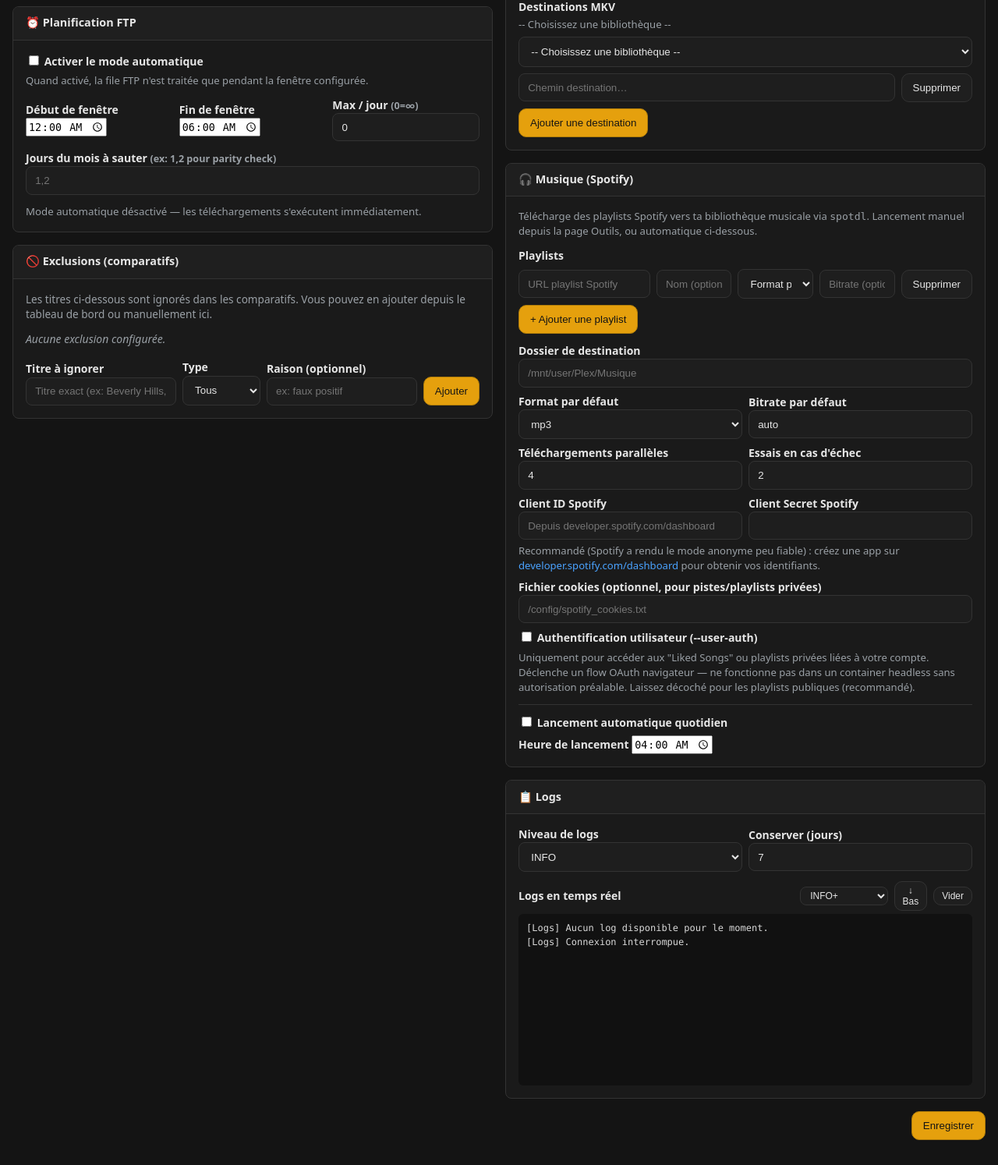
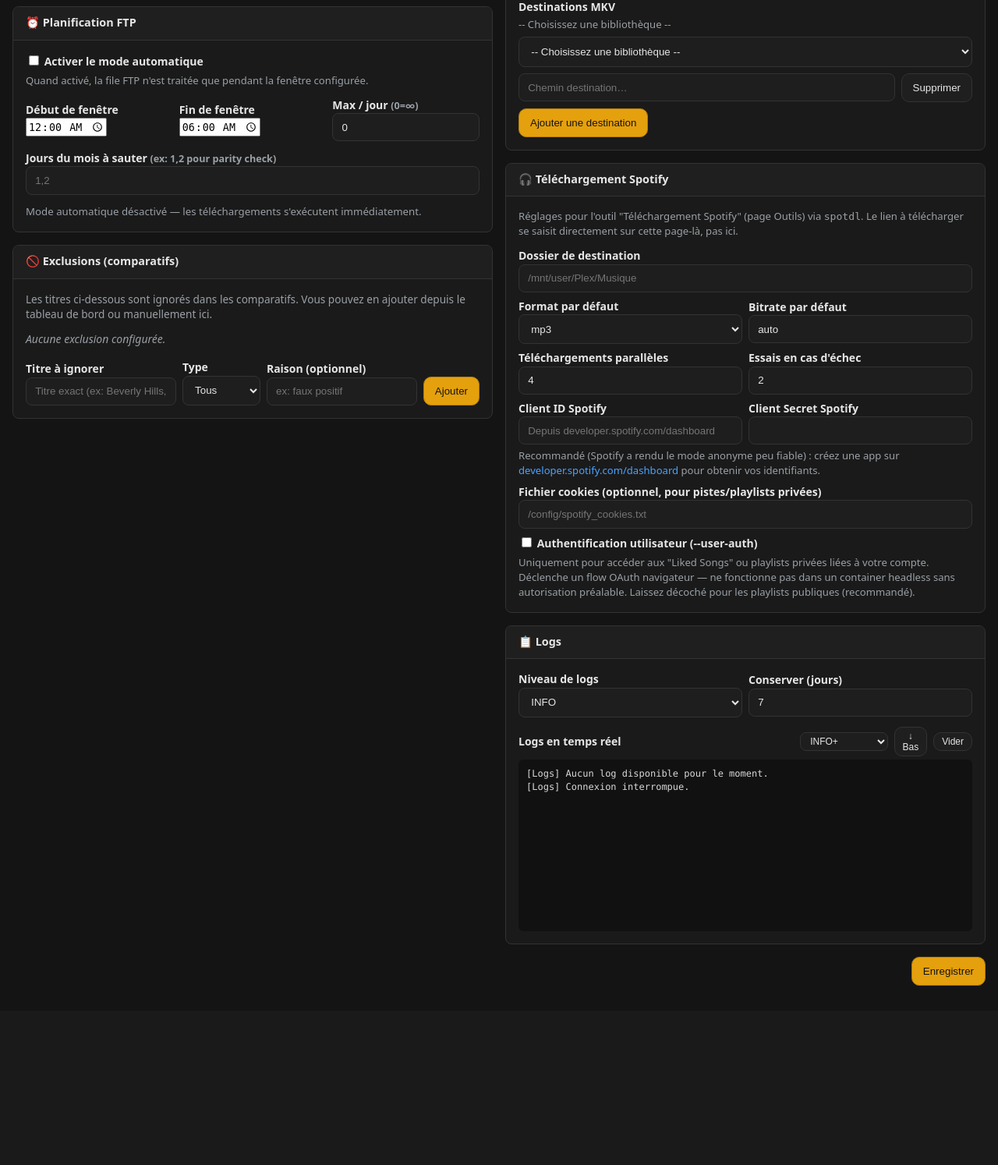
Before and after one commit to MisterK-Qc/plexharvester, a Flask app: page /config in a window 1280 px wide. Shown: the part 1119-2613 px from the top of the page at 78% size. After the commit the page ends 2383 px from the top, so only its background shows below. Run offline with Flask 3, Linux system fonts and the light colour scheme; the visitor is signed in with stand-in values (Sample User, id 1); data that the repository does not hold is empty; parts of the project's set-up code (start-up, migrations or seed data) failed here and were passed over.

Commit message:
refactor(spotify): remplace la liste de playlists persistée par un champ URL ad-hoc
- Renomme l'outil "Spotify Harvester" -> "Téléchargement Spotify" (page
  Outils, carte Config).
- La page Outils accepte maintenant un ou plusieurs liens Spotify collés
  directement (piste, album ou playlist) au lieu d'une liste de playlists
  pré-configurée -- plus de friction pour télécharger autre chose qu'une
  playlist enregistrée à l'avance.
- Retire le scheduler d'auto-sync quotidien (SPOTIFY_AUTO_ENABLED/
  SPOTIFY_AUTO_SYNC_TIME) et la config SPOTIFY_PLAYLISTS associée -- plus
  de raison d'être sans liste persistée.
- La config garde uniquement les réglages réutilisables : dossier de
  destination, format/bitrate/threads/retries par défaut, identifiants
  Spotify, cookie file, user-auth.

```diff
--- a/app/__init__.py
+++ b/app/__init__.py
@@ -236,7 +236,5 @@ def create_app():
             setup_auto_mkv_hook(app)
             from .services.playlist_scheduler import start_playlist_scheduler
             start_playlist_scheduler(app)
-            from .services.spotify_scheduler import start_spotify_scheduler
-            start_spotify_scheduler(app)
 
     return app
--- a/app/templates/config.html
+++ b/app/templates/config.html
@@ -564,53 +564,19 @@
       </div>
     </div>
 
-    <!-- ── Card: Musique (Spotify) ──────────────────────────────────────────── -->
+    <!-- ── Card: Téléchargement Spotify ─────────────────────────────────────── -->
     <div class="config-card" id="card-spotify" draggable="false">
       <div class="card-header">
         <span class="drag-handle" title="{{ t('config.drag_handle_title') }}">⠿</span>
-        <span class="card-title">🎧 Musique (Spotify)</span>
+        <span class="card-title">🎧 Téléchargement Spotify</span>
       </div>
       <div class="card-body">
         <p class="muted" style="font-size:.82rem; margin:0 0 .3rem;">
-          Télécharge des playlists Spotify vers ta bibliothèque musicale via <code>spotdl</code>.
-          Lancement manuel depuis la page Outils, ou automatique ci-dessous.
+          Réglages pour l'outil "Téléchargement Spotify" (page Outils) via <code>spotdl</code>.
+          Le lien à télécharger se saisit directement sur cette page-là, pas ici.
         </p>
 
         <div>
-          <label>Playlists</label>
-          <div id="spotify-playlists-list" class="stack" style="margin-top:.4rem;">
-            {% for pl in config.get('SPOTIFY_PLAYLISTS', []) %}
-              <div class="row-inline spotify-playlist-row">
-                <input type="text" name="spotify_playlist_urls[]" value="{{ pl.url }}" placeholder="URL playlist Spotify" spellcheck="false" style="flex:2">
-                <input type="text" name="spotify_playlist_names[]" value="{{ pl.name }}" placeholder="Nom (optionnel)" spellcheck="false" style="flex:1">
-                <select name="spotify_playlist_formats[]" style="flex:1">
-                  <option value="" {% if not pl.format %}selected{% endif %}>Format par défaut</option>
-                  {% for fmt in ['mp3','flac','m4a','ogg','opus','wav'] %}
-                    <option value="{{ fmt }}" {% if pl.format == fmt %}selected{% endif %}>{{ fmt }}</option>
-                  {% endfor %}
-                </select>
-                <input type="text" name="spotify_playlist_bitrates[]" value="{{ pl.bitrate }}" placeholder="Bitrate (optionnel)" spellcheck="false" style="flex:1">
-                <button type="button" class="button-secondary remove-row">Supprimer</button>
-              </div>
-            {% else %}
-              <div class="row-inline spotify-playlist-row">
-                <input type="text" name="spotify_playlist_urls[]" placeholder="URL playlist Spotify" spellcheck="false" style="flex:2">
-                <input type="text" name="spotify_playlist_names[]" placeholder="Nom (optionnel)" spellcheck="false" style="flex:1">
-                <select name="spotify_playlist_formats[]" style="flex:1">
-                  <option value="" selected>Format par défaut</option>
-                  {% for fmt in ['mp3','flac','m4a','ogg','opus','wav'] %}
-                    <option value="{{ fmt }}">{{ fmt }}</option>
-                  {% endfor %}
-                </select>
-                <input type="text" name="spotify_playlist_bitrates[]" placeholder="Bitrate (optionnel)" spellcheck="false" style="flex:1">
-                <button type="button" class="button-secondary remove-row">Supprimer</button>
-              </div>
-            {% endfor %}
-          </div>
-          <button type="button" id="add-spotify-playlist" class="button-primary" style="margin-top:.5rem;">+ Ajouter une playlist</button>
-        </div>
-
-        <div style="margin-top:.75rem;">
           <label for="spotify_output_dir">Dossier de destination</label>
           <input type="text" id="spotify_output_dir" name="spotify_output_dir"
                  value="{{ config.get('SPOTIFY_OUTPUT_DIR','') }}"
@@ -676,23 +642,6 @@
             Déclenche un flow OAuth navigateur — ne fonctionne pas dans un container headless
             sans autorisation préalable. Laissez décoché pour les playlists publiques (recommandé).
           </p>
-        </div>
-
-        <hr style="border:none;border-top:1px solid var(--border);margin:.75rem 0;">
-
-        <div>
-          <label class="checkbox-label">
-            <input type="checkbox" name="spotify_auto_enabled" id="spotify_auto_enabled"
-                   {% if config.get('SPOTIFY_AUTO_ENABLED') %}checked{% endif %}>
-            Lancement automatique quotidien
-          </label>
-          <div class="row-inline" style="margin-top:.4rem;">
-            <div>
-              <label for="spotify_auto_sync_time">Heure de lancement</label>
-              <input type="time" id="spotify_auto_sync_time" name="spotify_auto_sync_time"
-                     value="{{ config.get('SPOTIFY_AUTO_SYNC_TIME','04:00') }}">
-            </div>
-          </div>
         </div>
       </div>
     </div>
@@ -1048,13 +997,6 @@ document.addEventListener('DOMContentLoaded', ()=>{
       const v = row.querySelector('input[name="dest_values[]"]');
       if (k && v && k.value.trim() === '' && v.value.trim() === '') row.remove();
     });
-    const spotifyList = document.getElementById('spotify-playlists-list');
-    if (spotifyList) {
-      Array.from(spotifyList.children).forEach(row => {
-        const u = row.querySelector('input[name="spotify_playlist_urls[]"]');
-        if (u && u.value.trim() === '') row.remove();
-      });
-    }
   }
 
   // ── Multi-FTP helpers ──────────────────────────────────────────────────────
@@ -1282,18 +1224,6 @@ document.addEventListener('DOMContentLoaded', ()=>{
       <button type="button" class="button-secondary remove-row">${_i18n.mkv_dest_delete}</button></div>`);
   });
 
-  document.getElementById('add-spotify-playlist')?.addEventListener('click', ()=>{
-    const list = document.getElementById('spotify-playlists-list');
-    const fmtOptions = ['mp3','flac','m4a','ogg','opus','wav']
-      .map(fmt => `<option value="${fmt}">${fmt}</option>`).join('');
-    list.insertAdjacentHTML('beforeend', `<div class="row-inline spotify-playlist-row">
-      <input type="text" name="spotify_playlist_urls[]" placeholder="URL playlist Spotify" spellcheck="false" style="flex:2">
-      <input type="text" name="spotify_playlist_names[]" placeholder="Nom (optionnel)" spellcheck="false" style="flex:1">
-      <select name="spotify_playlist_formats[]" style="flex:1"><option value="" selected>Format par défaut</option>${fmtOptions}</select>
-      <input type="text" name="spotify_playlist_bitrates[]" placeholder="Bitrate (optionnel)" spellcheck="false" style="flex:1">
-      <button type="button" class="button-secondary remove-row">Supprimer</button></div>`);
-  });
-
   document.getElementById('add-ftp-server-btn')?.addEventListener('click', ()=>{
     const list = document.getElementById('ftp-servers-list');
     const idx = list.querySelectorAll('.ftp-server-block').length;
```
Also changed, not shown: app/routes/tools_routes.py (+10 -6 lines), app/services/config_service.py (+1 -38 lines), app/services/spotify_scheduler.py (deleted, +0 -114 lines), app/templates/tools.html (+23 -22 lines).
